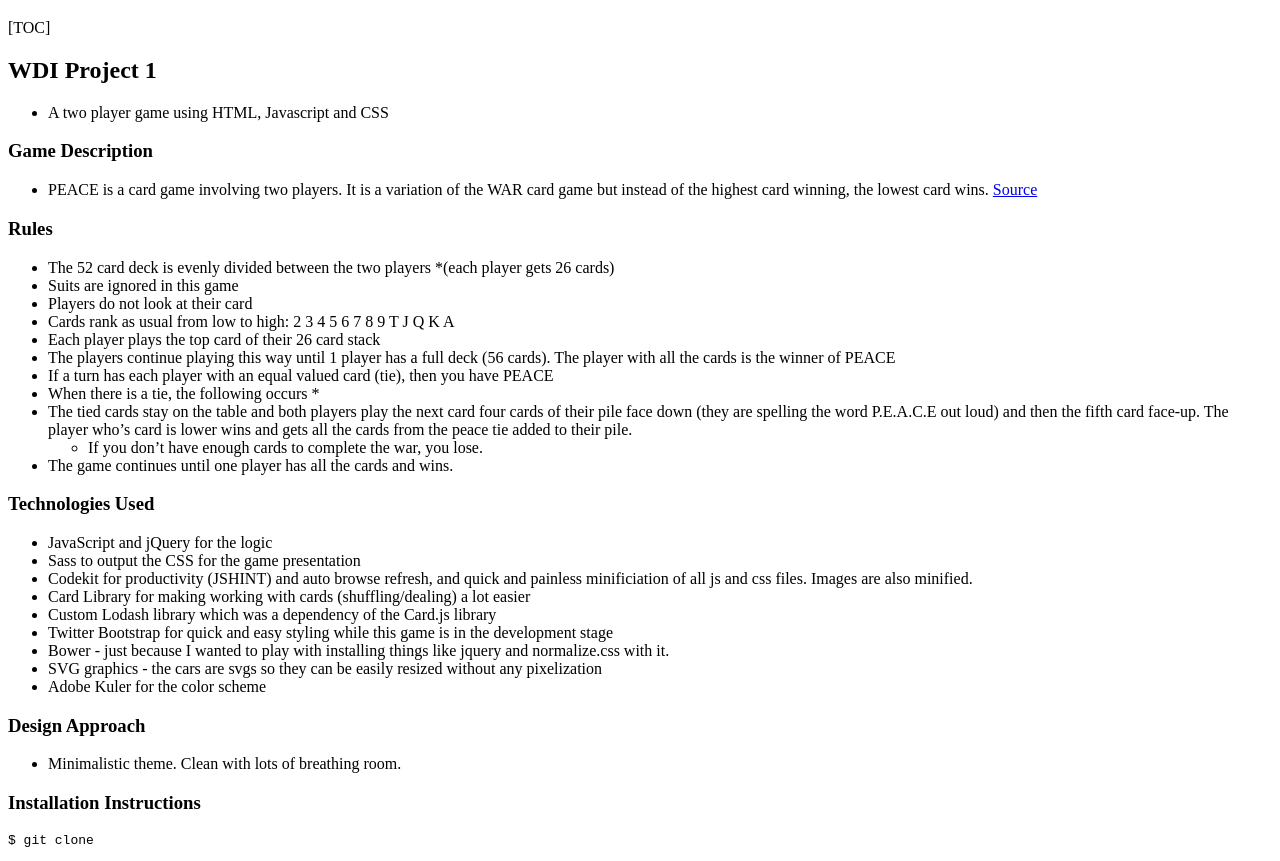
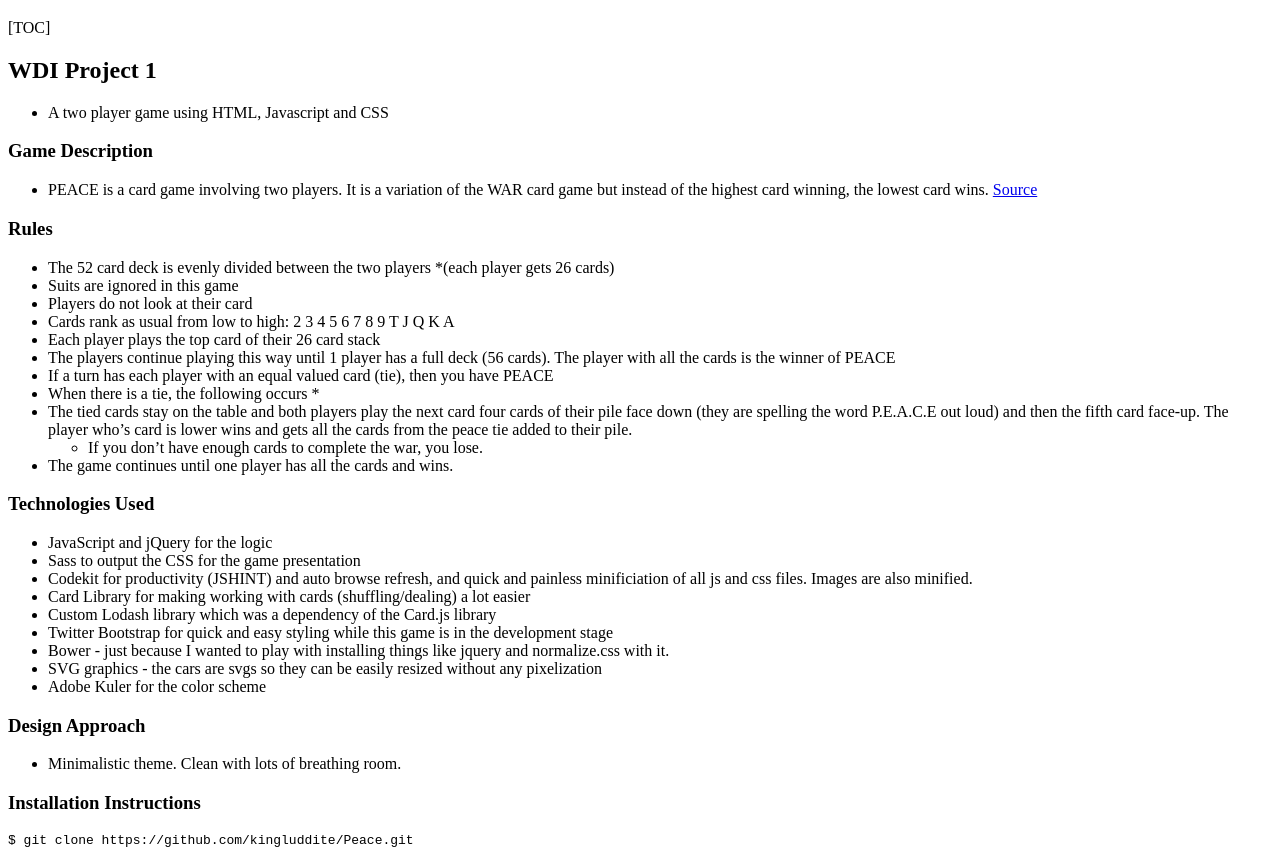
Before and after one commit to laurentapley/kingluddite.github.io, a website: page README.html in a window 1280 px wide. Shown: the part 61-922 px from the top of the page. Drawn offline with Linux system fonts and the light colour scheme.

Commit message:
update README.md with git clone URL

```diff
--- a/README.html
+++ b/README.html
@@ -74,7 +74,7 @@ and normalize.css with it.</li>
 
 <h3 id="installationinstructions">Installation Instructions</h3>
 
-<pre><code>$ git clone
+<pre><code>$ git clone https://github.com/kingluddite/Peace.git
 </code></pre>
 
 <ol>
```
Also changed, not shown: README.md.
